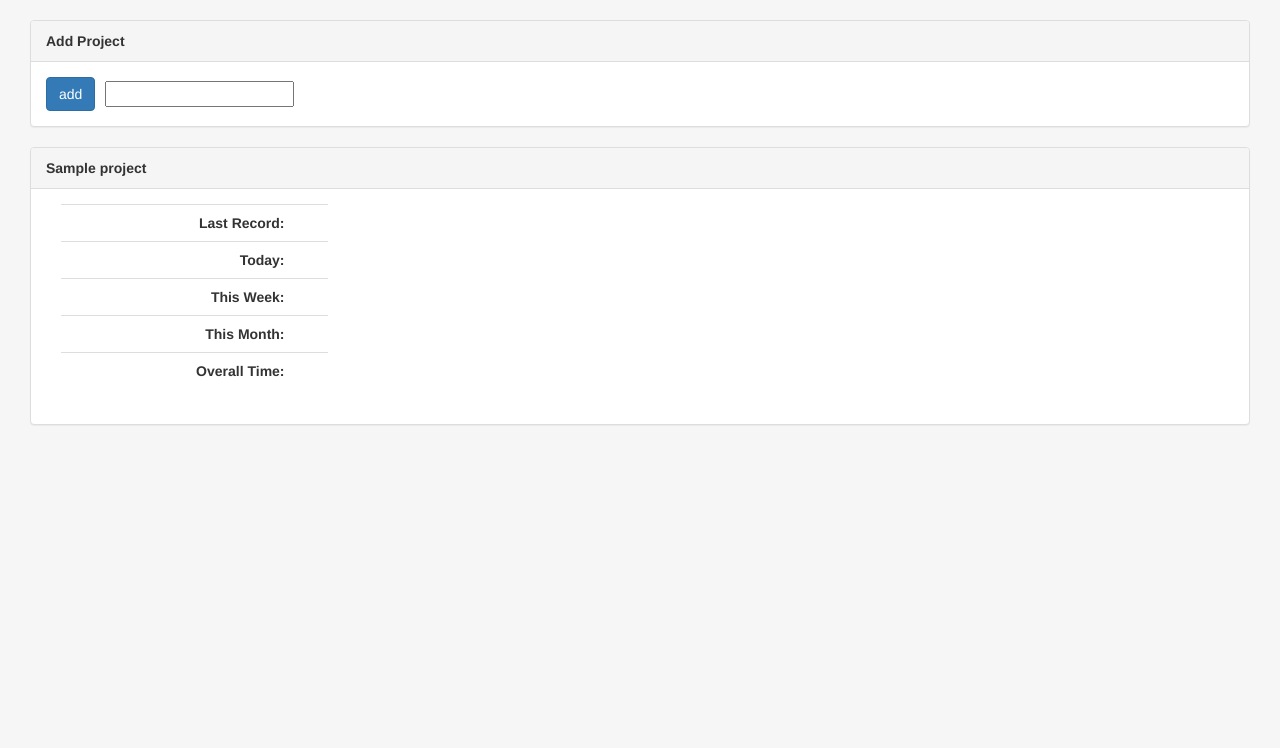
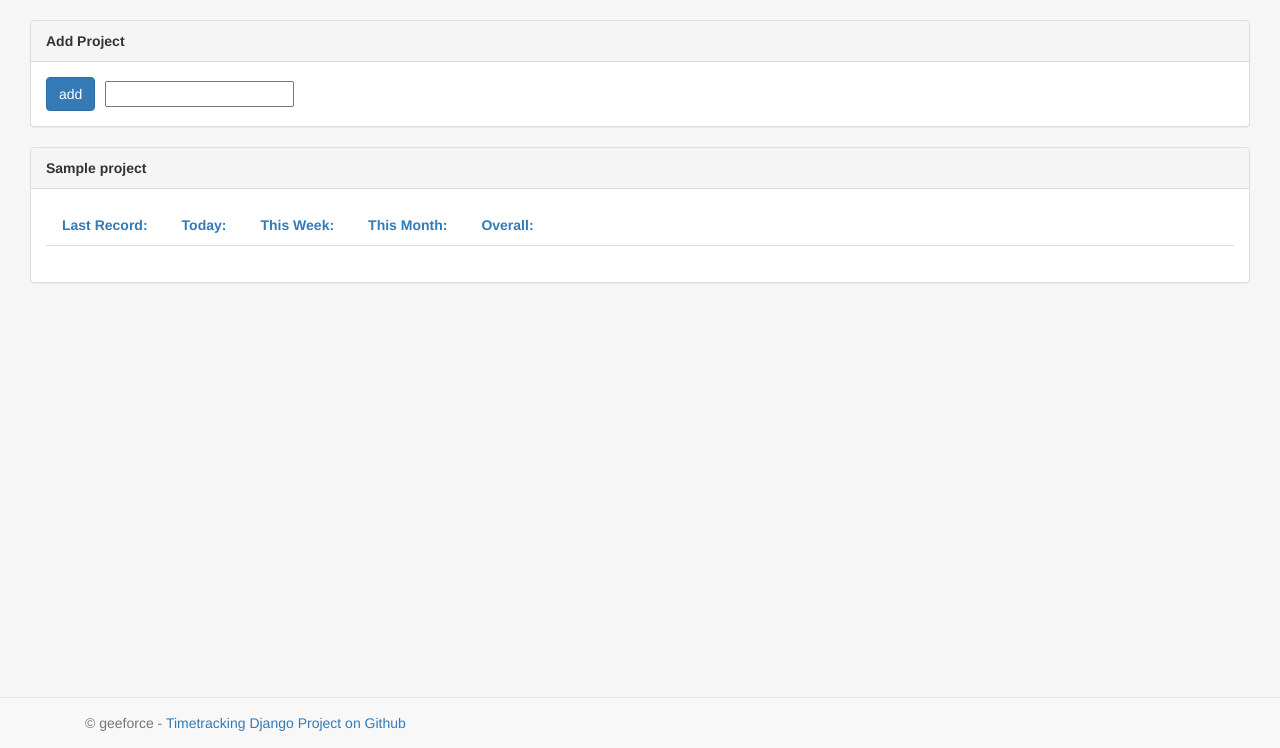
Before and after one commit to geeforce/timetracking, a Django app: template templates/timetracking/projects.html in a window 1280 px wide. Shown: the part 52-800 px from the top of the page. Run offline with Django 3.2, Linux system fonts and the light colour scheme; the template is opened without the code that fills it: most values are stand-ins (such as "Sample title", 1, 10 or a date in 2020); form fields are guessed from the names that the template uses; some libraries are stand-ins or nearby versions.

Commit message:
beautifying ui

```diff
--- a/static/timetracking/css/style.css
+++ b/static/timetracking/css/style.css
@@ -11,7 +11,7 @@
 	}
 	.currentTimeHours, .currentTimeMinutes, .currentTimeSeconds, .currentTimeDevider{
 		display:table-cell;
-		font-size: 3em;
+		font-size: 2.5em;
 		color: grey;
 	}
 	.tableCellPadding{
--- a/templates/timetracking/mainsite.html
+++ b/templates/timetracking/mainsite.html
@@ -5,6 +5,7 @@
         <title>Timetracking</title>
         <meta charset="utf-8" />
         {% load staticfiles %}
+        <link rel="shortcut icon" href="{% static 'timetracking/img/favicon.ico' %}" type="image/x-icon">
         <link rel="stylesheet" href="{% static 'timetracking/css/bootstrap-3.3.6.min.css' %}" type = "text/css"/>
         <link rel="stylesheet" href="{% static 'timetracking/css/style.css' %}" type = "text/css"/>
         <link rel="stylesheet" href="{% static 'timetracking/css/jquery-ui.min.css' %}" type = "text/css"/>
@@ -81,9 +82,13 @@
                 </div>
             </div>
         </div>
-        <footer>
-            <div class="container-fluid" style='margin-left:15px'></div>
-        </footer>
+        <div class="navbar navbar-default navbar-fixed-bottom">
+            <div class="container">
+              <p class="navbar-text">© geeforce -
+                   <a href="https://github.com/geeforce/timetracking" target="_blank" >Timetracking Django Project on Github</a>
+              </p>
+            </div>
+        </div>
 
     </body>
 
--- a/templates/timetracking/projects.html
+++ b/templates/timetracking/projects.html
@@ -16,15 +16,16 @@
 			monthTime({{project.monthTime}},{{project.id}});
 		{% endfor %}
 
-		$(".timerow").click(function(){
+		$(".timerow").click(function(e){
 			var projectId = $(this).attr("projectId");
 			var timeType = $(this).attr("timeType");
-			$(".timerow").removeClass("bg-primary");
-			$(this).addClass("bg-primary");
+			$(".timerow").removeClass("active");
+			$(this).addClass("active");
 			$(".tableDiv").empty();
 			$(".tableDiv_"+projectId).load("/timeTable?projectId="+projectId+"&timeType="+timeType,function(fn){
 				//alert(fn)
 			});
+			e.preventDefault();
 			//alert(timeType);
 		});
 		// add project
@@ -66,57 +67,30 @@
 		<div class="panel panel-default">
 			<div class="panel-heading panelHead_{{project.id}} panelHead"><b>{{project.name}}</b></div>
 				<div class="panel-body panelBox_{{project.id}} panelBox">
+
+					<ul class="nav nav-tabs">
+						<li class="nav-item">
+							<a href="#" class="timerow" timeType="last" projectId="{{project.id}}"><b>Last Record: </b><div class="lastRecord_{{project.id}}"></div></a>
+						</li>
+						<li class="nav-item">
+							<a href="#" class="timerow" timeType="today" projectId="{{project.id}}"><b>Today: </b><div class="today_{{project.id}}"></div></a>
+						</li>
+						<li class="nav-item">
+							<a href="#" class="timerow" timeType="thisWeek" projectId="{{project.id}}"><b>This Week: </b><div class="thisWeek_{{project.id}}"></div></a>
+						</li>
+						<li class="nav-item">
+							<a href="#" class="timerow" timeType="thisMonth" projectId="{{project.id}}"><b>This Month: </b><div class="thisMonth_{{project.id}}"></div></a>
+						</li>
+						<li class="nav-item">
+							<a href="#" class="timerow" timeType="overall" projectId="{{project.id}}"><b>Overall: </b><div class="overalTimeProjectView_{{project.id}}"></div></a>
+						</li>
+					</ul>
+
 					<div class="container-fluid" style="min-height:95%; ">
-						 <div class="row">
-			                <div class="col-sm-3">
-								<table class="table table-hover tableProjectTimes" >
-									<tr class="timerow" timeType="last" projectId="{{project.id}}">
-										<td class="tableCellPadding" align="right">
-											<b>Last Record: </b>
-										</td>
-										<td>
-											<div class="lastRecord_{{project.id}}"></div>
-										</td>
-									</tr>
-									<tr class="timerow" timeType="today" projectId="{{project.id}}">
-										<td class="tableCellPadding" align="right">
-											<b>Today: </b>
-										</td>
-										<td>
-											<div class="today_{{project.id}}"></div>
-										</td>
-									</tr>
-									<tr class="timerow" timeType="thisWeek" projectId="{{project.id}}">
-										<td class="tableCellPadding" align="right">
-											<b>This Week: </b>
-										</td>
-										<td>
-											<div class="thisWeek_{{project.id}}"></div>
-										</td>
-									</tr>
-									<tr class="timerow" timeType="thisMonth" projectId="{{project.id}}">
-										<td class="tableCellPadding" align="right">
-											<b>This Month: </b>
-										</td>
-										<td>
-											<div class="thisMonth_{{project.id}}"></div>
-										</td>
-									</tr>
-									<tr class="timerow" timeType="overall" projectId="{{project.id}}">
-										<td class="tableCellPadding" align="right">
-											<b>Overall Time: </b>
-										</td>
-										<td>
-											<div class="overalTimeProjectView_{{project.id}}"></div>
-										</td>
-									</tr>
-								</table>
-			                </div>
-			                <div class="col-sm-9 tableDiv_{{project.id}} tableDiv">
+						<br>
+		                <div class="col-sm-12 tableDiv_{{project.id}} tableDiv">
 
-			                </div>
-
-			            </div>
+		                </div>
 					</div>
 
 				</div>
```
Also changed, not shown: static/timetracking/img/favicon.ico (added).
